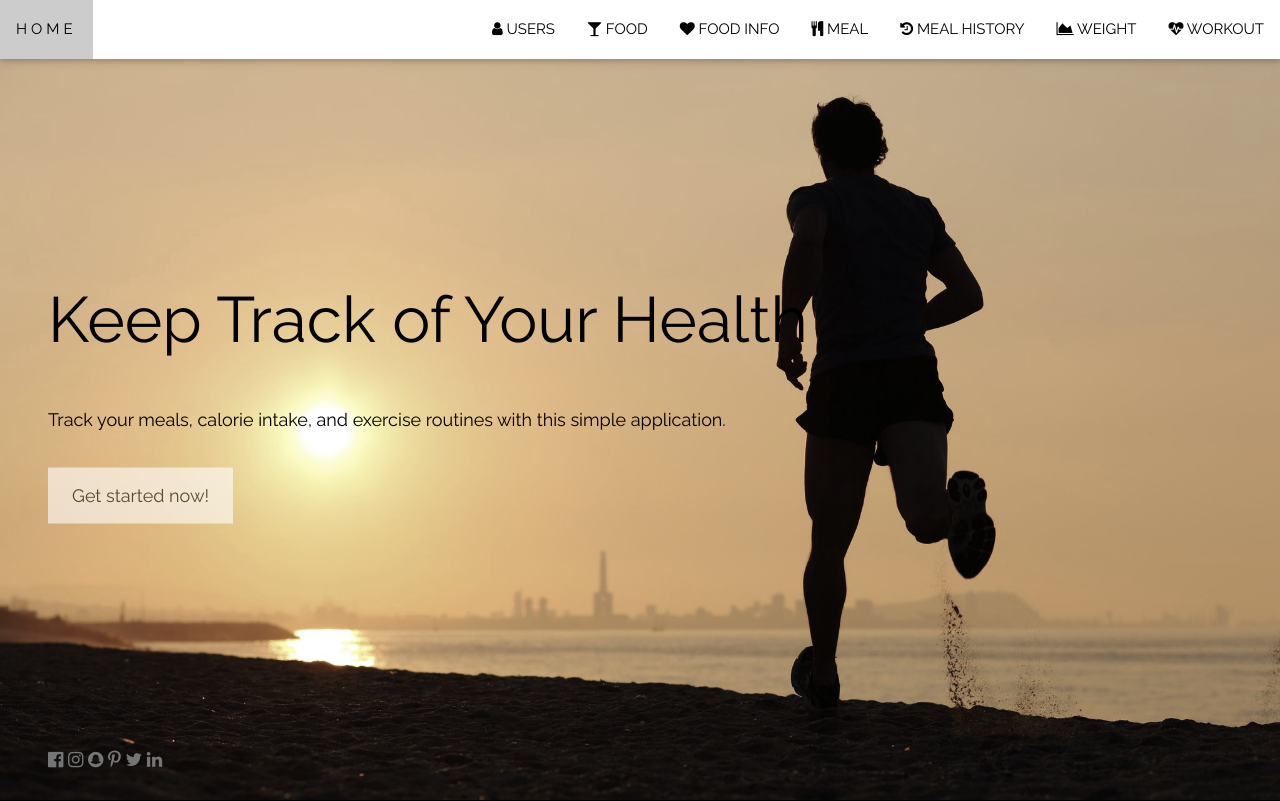
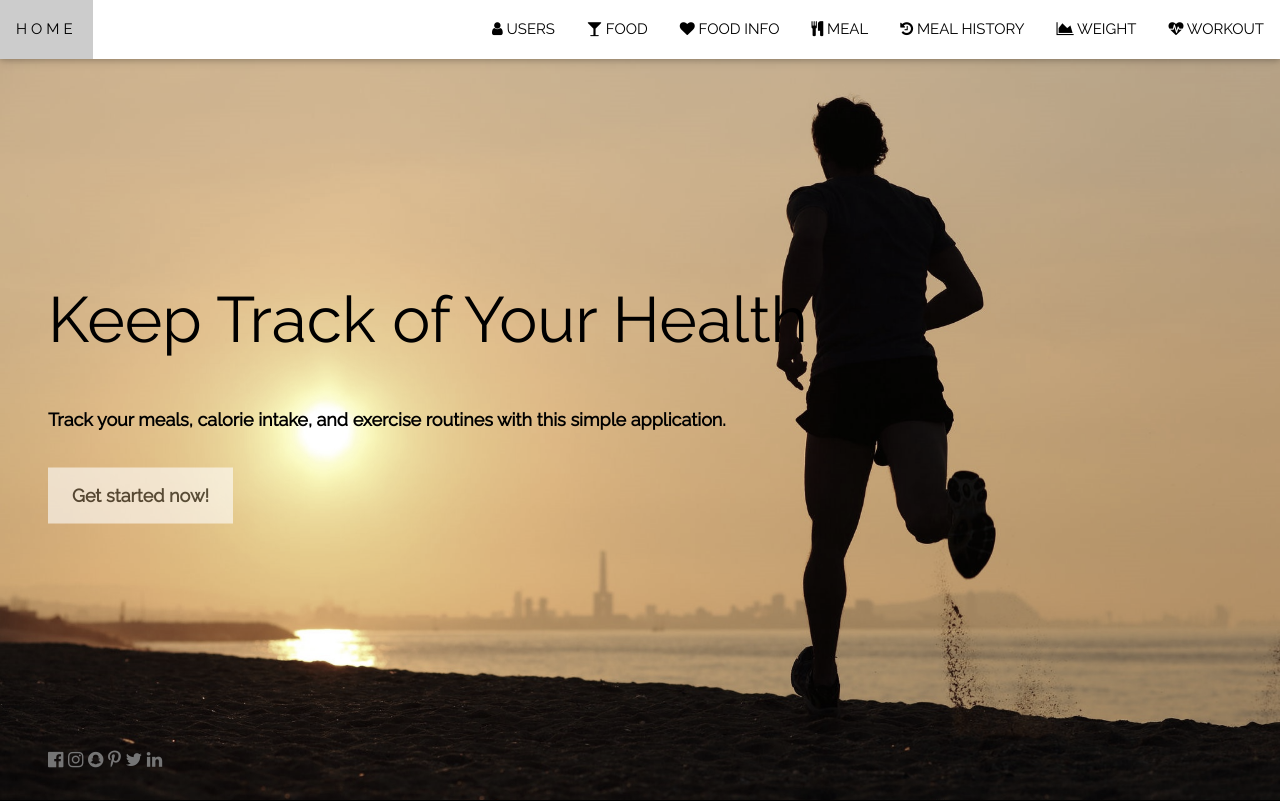
Before and after one commit to daeclerck/FTFinal, a PHP site: page / in a window 1280 px wide. Shown: the top 801 px of the page. Run offline with PHP 8.4, Linux system fonts and the light colour scheme.

Commit message:
added bold

```diff
--- a/index.php
+++ b/index.php
@@ -22,7 +22,7 @@
   <div class="w3-display-left w3-text-black" style="padding:48px">
     <span class="w3-jumbo w3-hide-small">Keep Track of Your Health</span><br>
     <span class="w3-xxlarge w3-hide-large w3-hide-medium">Keep track of your health</span><br>
-    <span class="w3-large">Track your meals, calorie intake, and exercise routines with this simple application.</span>
+    <span class="w3-large"><b>Track your meals, calorie intake, and exercise routines with this simple application.<b></span>
     <p><a href="#about" class="w3-button w3-white w3-padding-large w3-large w3-margin-top w3-opacity w3-hover-opacity-off">Get started now!</a></p>
   </div>
   <div class="w3-display-bottomleft w3-text-grey w3-large" style="padding:24px 48px">
```
